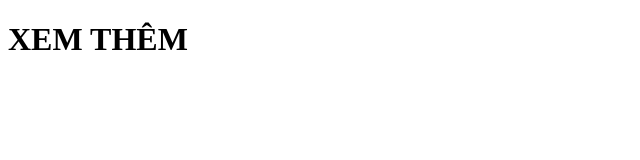
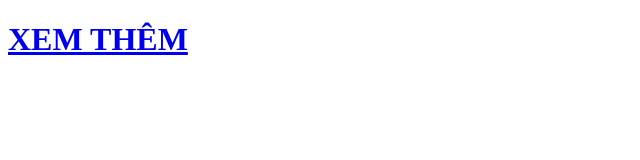
Before and after one commit to dungbeolol/duan9, a plain HTML site: page index.html in a window 1280 px wide. Shown: the whole page, without its empty margins (0-640 px from the left). Drawn offline with Linux system fonts and the light colour scheme.

Commit message:
first commit

```diff
--- a/index.html
+++ b/index.html
@@ -6,6 +6,6 @@
     <title>I LOVE YOU</title>
 </head>
 <body>
-    <h1><a><XEM href="http://ihentai.us">XEM THÊM</a></h1>
+    <h1><a href="http://ihentai.us">XEM THÊM</a></h1>
 </body>
 </html>
```
